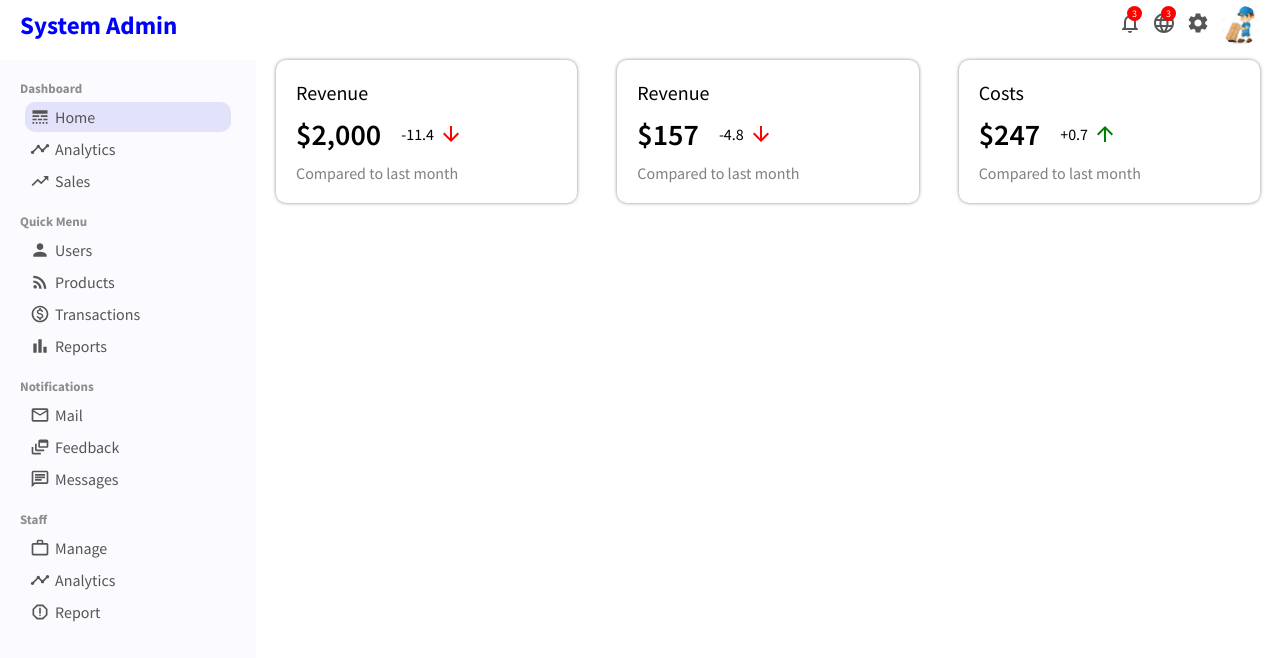
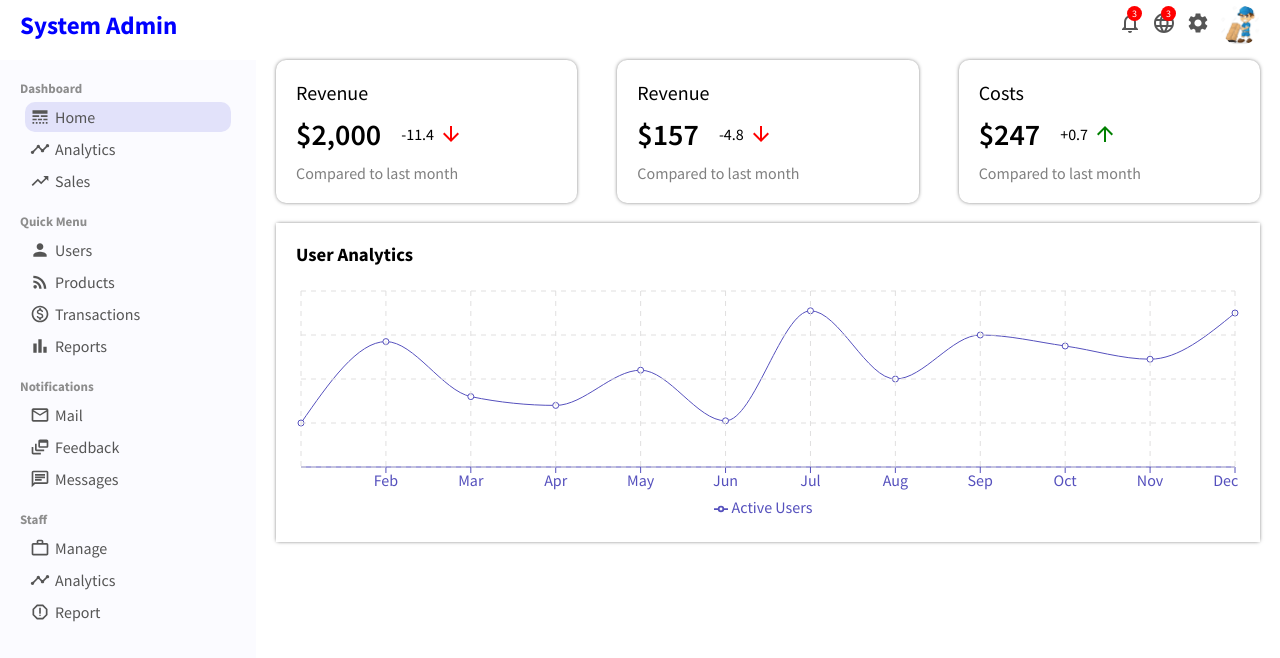
Before and after one commit to samuelkungu/redesign, a React (Create React App) app in the folder admin/panel/: page / in a window 1280 px wide. Shown: the top 658 px of the page. Built offline with nearby package versions, Linux system fonts and the light colour scheme.

Commit message:
user chart

```diff
--- a/admin/panel/package.json
+++ b/admin/panel/package.json
@@ -13,6 +13,7 @@
     "react": "^18.1.0",
     "react-dom": "^18.1.0",
     "react-scripts": "5.0.1",
+    "recharts": "^2.1.9",
     "web-vitals": "^2.1.4"
   },
   "scripts": {
--- /dev/null
+++ b/admin/panel/src/DummyData.jsx
@@ -0,0 +1,63 @@
+export const userData = [
+    {
+        name: 'Jan',
+        "Active Users": 2000,
+    },
+
+    {
+        name: 'Feb',
+        "Active Users": 5700,
+    },
+
+    {
+        name: 'Mar',
+        "Active Users": 3200,
+    },
+
+    {
+        name: 'Apr',
+        "Active Users": 2800,
+
+    },
+
+    {
+        name: 'May',
+        "Active Users": 4400,
+    },
+
+    {
+        name: 'Jun',
+        "Active Users": 2100,
+    },
+
+    {
+        name: 'Jul',
+        "Active Users": 7100,
+    },
+
+    {
+        name: 'Aug',
+        "Active Users": 4000,
+    },
+
+    {
+        name: 'Sep',
+        "Active Users": 6000,
+    },
+
+    {
+        name: 'Oct',
+        "Active Users": 5500,
+    },
+
+    {
+        name: 'Nov',
+        "Active Users": 4900,
+    },
+
+    {
+        name: 'Dec',
+        "Active Users": 7000,
+    },
+
+  ];
--- /dev/null
+++ b/admin/panel/src/components/chart/Chart.jsx
@@ -0,0 +1,27 @@
+import React from 'react'
+import "./chart.css"
+
+import { LineChart, Line, XAxis, CartesianGrid, Tooltip, Legend, ResponsiveContainer } from 'recharts';
+
+function Chart({title, data, dataKey, grid}) {
+
+
+  return (
+    <div className='chart'>
+        <h3 className="chart-title">{title}</h3>
+
+        <ResponsiveContainer width="100%" aspect={4 / 1}>
+            <LineChart data={data} >
+                <XAxis dataKey="name" stroke='#5550bd'/>
+                <Line type="monotone" dataKey={dataKey} stroke="#5550bd" />
+                <Tooltip/>
+                {grid && <CartesianGrid stroke='#e0dfdf' strokeDasharray="5 5"/>}
+                <Legend/>
+            </LineChart>
+        </ResponsiveContainer>
+
+    </div>
+  )
+}
+
+export default Chart
--- /dev/null
+++ b/admin/panel/src/components/chart/chart.css
@@ -0,0 +1,10 @@
+.chart{
+    margin: 20px;
+    padding: 20px;
+    box-shadow: 0px 0px 4px -1px rgba(0,0,0,0.75);
+    -webkit-box-shadow: 0px 0px 4px -1px rgba(0,0,0,0.75);
+    -moz-box-shadow: 0px 0px 4px -1px rgba(0,0,0,0.75);
+}
+.chart-title{
+    margin-bottom: 20px;
+}
--- a/admin/panel/src/components/featuredInfo/featuredInfo.css
+++ b/admin/panel/src/components/featuredInfo/featuredInfo.css
@@ -10,8 +10,8 @@
     cursor: pointer;
     border-radius: 10px;
     box-shadow: 0px 0px 4px -1px rgba(0,0,0,0.75);
--webkit-box-shadow: 0px 0px 4px -1px rgba(0,0,0,0.75);
--moz-box-shadow: 0px 0px 4px -1px rgba(0,0,0,0.75);
+    -webkit-box-shadow: 0px 0px 4px -1px rgba(0,0,0,0.75);
+    -moz-box-shadow: 0px 0px 4px -1px rgba(0,0,0,0.75);
 
 }
 .featured-title{
--- a/admin/panel/src/pages/home/Home.jsx
+++ b/admin/panel/src/pages/home/Home.jsx
@@ -1,12 +1,15 @@
 import React from 'react'
+import Chart from '../../components/chart/Chart';
 import Featuredinfo from '../../components/featuredInfo/Featuredinfo';
 import "./home.css";
+import { userData } from '../../DummyData';
 
 function Home() {
   return (
    <div className="home">
 
       <Featuredinfo/>
+      <Chart data={userData} dataKey="Active Users" title="User Analytics" grid/>
 
    </div>
   )
```
Also changed, not shown: 1 other file (tests, documents, lock files or other folders).
